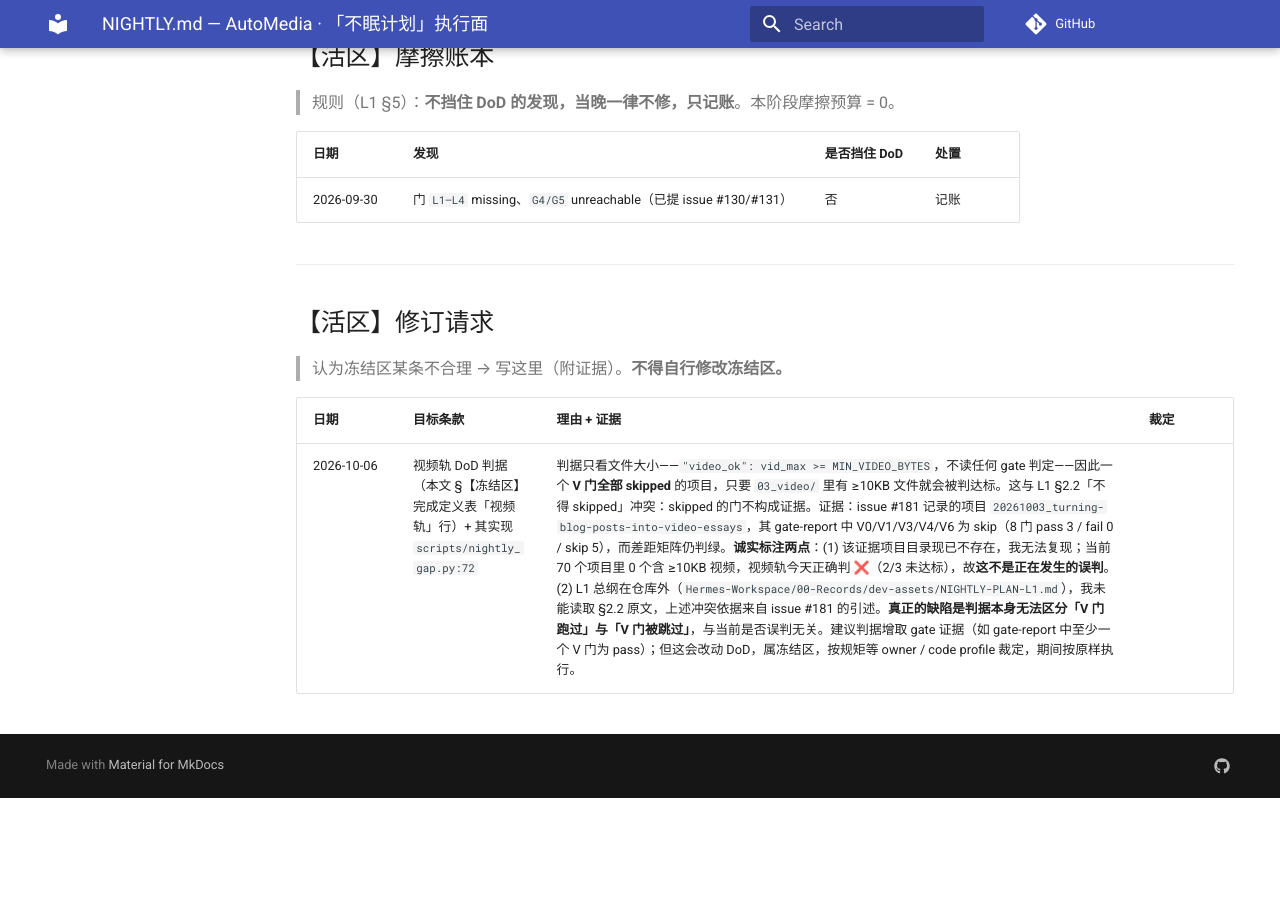
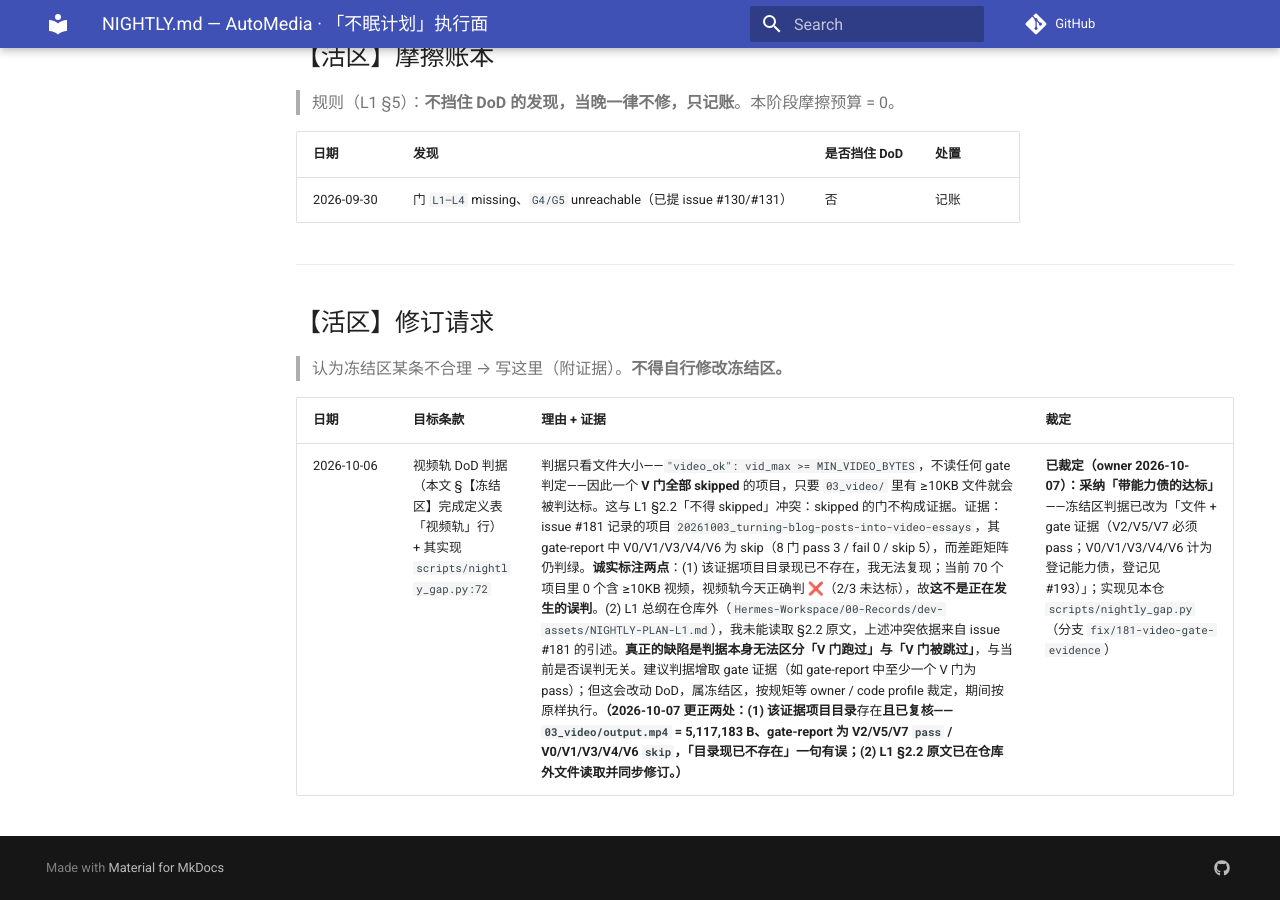
Before and after one commit to 1StepMore/AutoMedia, an MkDocs documentation site: the page built from docs/dev/plans/NIGHTLY.md, in a window 1280 px wide and 900 px high, scrolled down 3051 px. Built offline with MkDocs 1.6.1 and Material for MkDocs 9.7.7, drawn with Linux system fonts in a browser that asks for light colours; comment, search, counter and statistics services are not loaded; before the commit the page ends 3849 px from its top, so only the background shows below that.

Commit message:
docs(nightly): close the video-track DoD revision request with the owner's ruling (#181)
裁定：采纳「带能力债的达标」；同时更正原请求里「证据项目目录已不存在」的错误陈述（已复核：output.mp4 5,117,183 B、V2/V5/V7 pass / V0/V1/V3/V4/V6 skip）。

Signed-off-by: 1StepMore <140780063+1StepMore@users.noreply.github.com>

```diff
--- a/docs/dev/plans/NIGHTLY.md
+++ b/docs/dev/plans/NIGHTLY.md
@@ -123,4 +123,4 @@ hard 场景 **10 条全过**；门 `missing=4`（L1–L4）· `unreachable=2`（
 
 | 日期 | 目标条款 | 理由 + 证据 | 裁定 |
 |:---|:---|:---|:---|
-| 2026-10-06 | 视频轨 DoD 判据（本文 §【冻结区】完成定义表「视频轨」行）+ 其实现 `scripts/nightly_gap.py:72` | 判据只看文件大小——`"video_ok": vid_max >= MIN_VIDEO_BYTES`，不读任何 gate 判定——因此一个 **V 门全部 skipped** 的项目，只要 `03_video/` 里有 ≥10KB 文件就会被判达标。这与 L1 §2.2「不得 skipped」冲突：skipped 的门不构成证据。证据：issue #181 记录的项目 `20261003_turning-blog-posts-into-video-essays`，其 gate-report 中 V0/V1/V3/V4/V6 为 skip（8 门 pass 3 / fail 0 / skip 5），而差距矩阵仍判绿。**诚实标注两点**：(1) 该证据项目目录现已不存在，我无法复现；当前 70 个项目里 0 个含 ≥10KB 视频，视频轨今天正确判 ❌（2/3 未达标），故**这不是正在发生的误判**。(2) L1 总纲在仓库外（`Hermes-Workspace/00-Records/dev-assets/NIGHTLY-PLAN-L1.md`），我未能读取 §2.2 原文，上述冲突依据来自 issue #181 的引述。**真正的缺陷是判据本身无法区分「V 门跑过」与「V 门被跳过」**，与当前是否误判无关。建议判据增取 gate 证据（如 gate-report 中至少一个 V 门为 pass）；但这会改动 DoD，属冻结区，按规矩等 owner / code profile 裁定，期间按原样执行。 | |
+| 2026-10-06 | 视频轨 DoD 判据（本文 §【冻结区】完成定义表「视频轨」行）+ 其实现 `scripts/nightly_gap.py:72` | 判据只看文件大小——`"video_ok": vid_max >= MIN_VIDEO_BYTES`，不读任何 gate 判定——因此一个 **V 门全部 skipped** 的项目，只要 `03_video/` 里有 ≥10KB 文件就会被判达标。这与 L1 §2.2「不得 skipped」冲突：skipped 的门不构成证据。证据：issue #181 记录的项目 `20261003_turning-blog-posts-into-video-essays`，其 gate-report 中 V0/V1/V3/V4/V6 为 skip（8 门 pass 3 / fail 0 / skip 5），而差距矩阵仍判绿。**诚实标注两点**：(1) 该证据项目目录现已不存在，我无法复现；当前 70 个项目里 0 个含 ≥10KB 视频，视频轨今天正确判 ❌（2/3 未达标），故**这不是正在发生的误判**。(2) L1 总纲在仓库外（`Hermes-Workspace/00-Records/dev-assets/NIGHTLY-PLAN-L1.md`），我未能读取 §2.2 原文，上述冲突依据来自 issue #181 的引述。**真正的缺陷是判据本身无法区分「V 门跑过」与「V 门被跳过」**，与当前是否误判无关。建议判据增取 gate 证据（如 gate-report 中至少一个 V 门为 pass）；但这会改动 DoD，属冻结区，按规矩等 owner / code profile 裁定，期间按原样执行。**（2026-10-07 更正两处：(1) 该证据项目目录**存在**且已复核——`03_video/output.mp4` = 5,117,183 B、gate-report 为 V2/V5/V7 `pass` / V0/V1/V3/V4/V6 `skip`，「目录现已不存在」一句有误；(2) L1 §2.2 原文已在仓库外文件读取并同步修订。）** | **已裁定（owner 2026-10-07）：采纳「带能力债的达标」**——冻结区判据已改为「文件 + gate 证据（V2/V5/V7 必须 pass；V0/V1/V3/V4/V6 计为登记能力债，登记见 #193）」；实现见本仓 `scripts/nightly_gap.py`（分支 `fix/181-video-gate-evidence`） |
```
